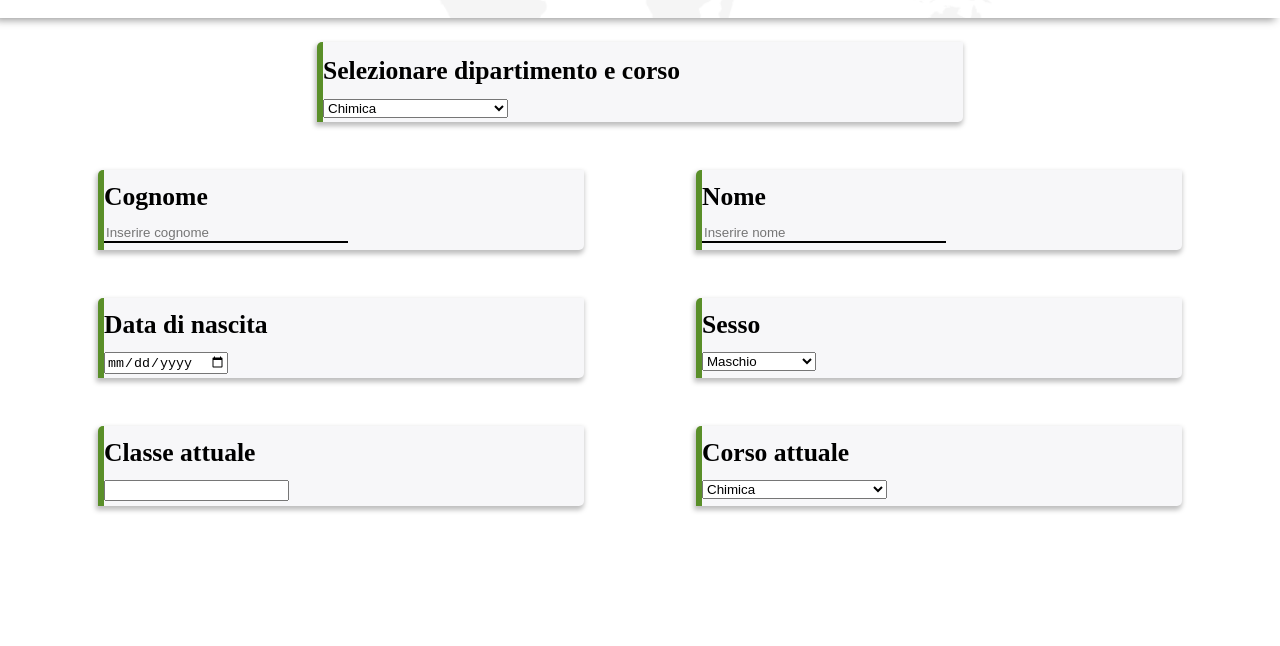
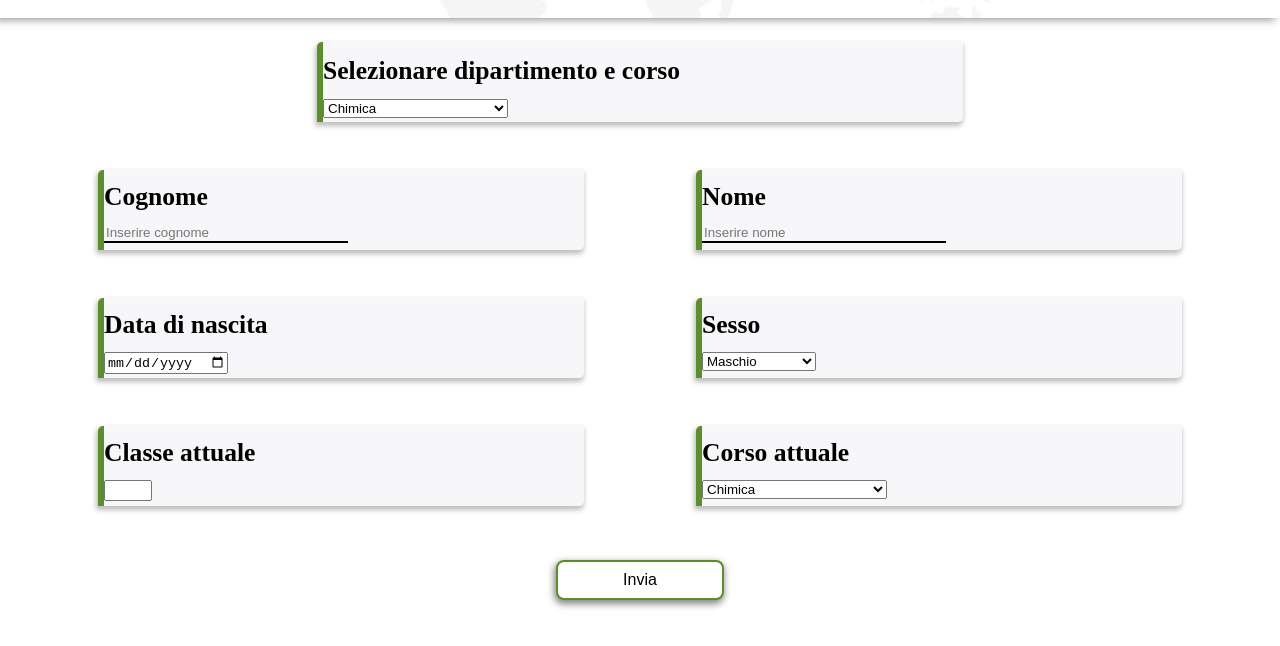
Before and after one commit to Halid04/TPI-Itis-form, a plain HTML site: page index.html in a window 1280 px wide. Shown: the part 142-788 px from the top of the page. Drawn offline with Linux system fonts and the light colour scheme.

Commit message:
Update index.html

```diff
--- a/index.html
+++ b/index.html
@@ -111,6 +111,27 @@
         border-bottom: 2px solid;
       }
 
+      .fifthRow {
+        display: flex;
+        justify-content: center;
+        align-items: flex-start;
+      }
+
+      .fifthRow > input {
+        cursor: pointer;
+        margin-top: 30px;
+        width: 7rem;
+        height: 1.7rem;
+        background-color: white;
+        border: 2px solid #5a8f29;
+        border-radius: 0.5rem;
+        box-shadow: -1px 3px 7px 1px #0000007a;
+      }
+
+      .fifthRow > input:hover {
+        background-color: rgb(239, 238, 238);
+      }
+
       @media (min-width: 768px) {
         .headerContainer {
           height: 20vh;
@@ -141,6 +162,12 @@
           height: 5rem;
           line-height: 12px;
         }
+
+        .fifthRow > input {
+          width: 10rem;
+          height: 2rem;
+          font-size: 1rem;
+        }
       }
 
       @media (min-width: 1100px) {
@@ -162,6 +189,12 @@
 
         .secondRow > span > input {
           width: 15rem;
+        }
+
+        .fifthRow > input {
+          width: 10.5rem;
+          height: 2.5rem;
+          font-size: 1rem;
         }
       }
 
@@ -275,7 +308,7 @@
       <div class="fourthRow">
         <span>
           <h2>Classe attuale</h2>
-          <input type="number" name="classe" max="3" id="" />
+          <input type="number" name="classe" min="1" max="3" id="" />
         </span>
         <span>
           <h2>Corso attuale</h2>
@@ -306,7 +339,9 @@
           </select>
         </span>
       </div>
-      <div class="fifthRow"></div>
+      <div class="fifthRow">
+        <input type="submit" value="Invia" />
+      </div>
     </form>
   </body>
 </html>
```
